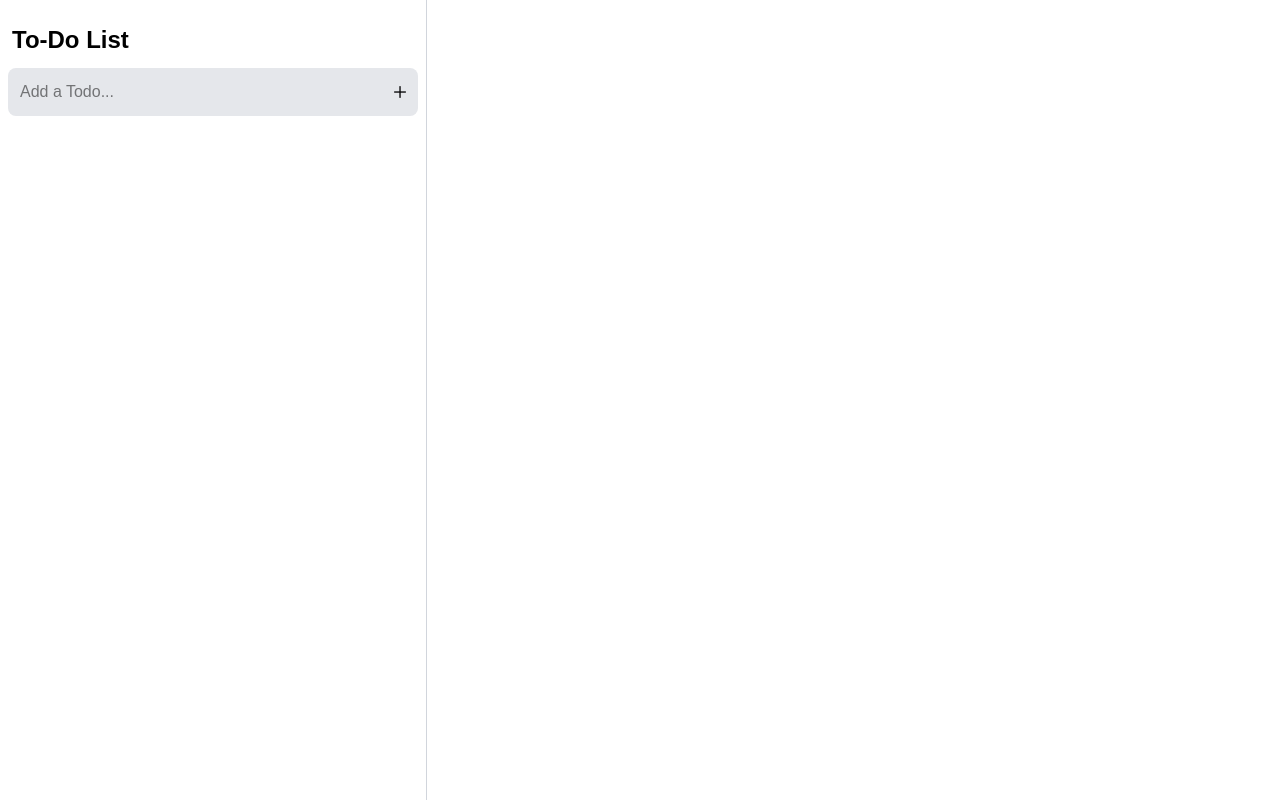
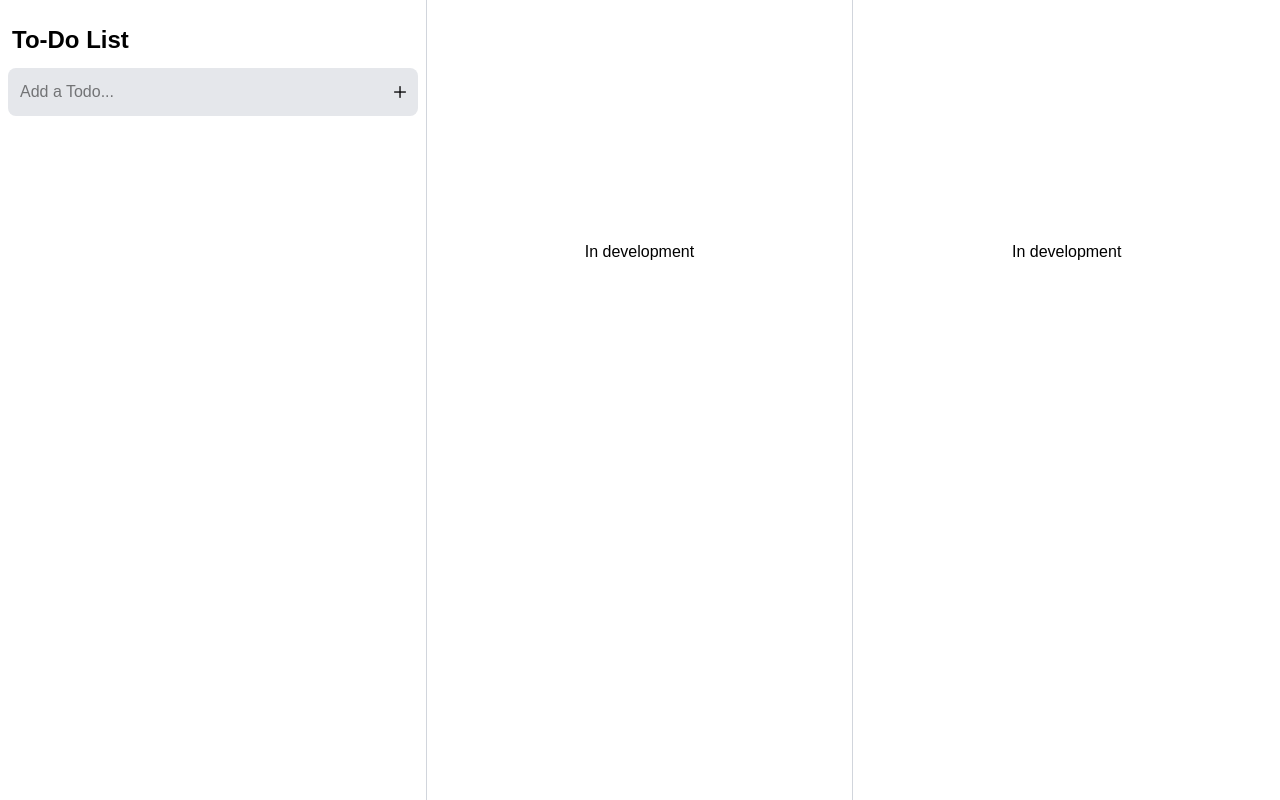
Before and after one commit to Kim-berlyA/3-in-1-productivity-app, a React (Vite) app: page / in a window 1280 px wide. Built offline with nearby package versions, Linux system fonts and the light colour scheme; a web font is replaced by a local one.

Commit message:
refactor: reorganize imports and enhance NavBar functionality; add Timer and Notes components

```diff
--- a/src/App.jsx
+++ b/src/App.jsx
@@ -1,13 +1,17 @@
-import ToDo from './pages/todo'
-import NavBar from './components/navbar'
+import ToDo from './pages/todo';
+import Timer from './pages/timer';
+import Notes from './pages/notes';
+import NavBar from './components/navbar';
 
 export default function App() {
   return (
     <div className='grid grid-cols-1 md:grid-cols-3'>
-      <div className='w-full flex md:hidden justify-center'>
+      <div className='w-full flex md:hidden'>
         <NavBar />
       </div>
       <ToDo />
+      <Timer />
+      <Notes />
     </div>
   )
 }
--- a/src/components/navbar.jsx
+++ b/src/components/navbar.jsx
@@ -1,11 +1,25 @@
 import { useState } from "react";
+import Todo from "../pages/todo";
+import Timer from "../pages/timer";
+import Notes from "../pages/notes";
 
 export default function NavBar() {
   const [activeTab, setActiveTab] = useState("To-Do");
 
   const tabs = ['To-Do', 'Timer', 'Notes'];
 
+  function currentTab() {
+    if (activeTab === 'To-Do') {
+      return <Todo />;
+    } else if (activeTab === 'Timer' ){
+      return <Timer />;
+    } else {
+      return <Notes />;
+    }
+  }
+
   return (
+    <div className="flex flex-col w-full items-center">
       <nav
         className="w-fit border border-gray-300 py-1.5 px-1.5 rounded-full mt-3"
       >
@@ -20,5 +34,8 @@ export default function NavBar() {
           </button>
         ))}
       </nav>
+
+      {currentTab()}
+    </div>
   )
 }
--- a/src/pages/notes.jsx
+++ b/src/pages/notes.jsx
@@ -0,0 +1,7 @@
+export default function Notes() {
+  return (
+    <div className='flex flex-col items-center h-screen col-span-1 md:col-span-1'>
+      <p className="mt-60">In development</p>
+    </div>
+  )
+}
--- a/src/pages/timer.jsx
+++ b/src/pages/timer.jsx
@@ -0,0 +1,7 @@
+export default function Timer() {
+  return (
+    <div className='flex flex-col items-center h-screen w-full md:border-r md:border-gray-300 col-span-1 md:col-span-1'>
+      <p className="mt-60">In development</p>
+    </div>
+  )
+}
--- a/src/pages/todo.jsx
+++ b/src/pages/todo.jsx
@@ -1,4 +1,4 @@
-import { useRef, useState } from 'react';
+import { useRef, useState, useEffect } from 'react';
 import plusIcon from '../assets/plus.png';
 import ToDoItems from "../components/TodoItems";
 
@@ -31,7 +31,7 @@ export default function ToDo() {
   }
 
   return(
-    <div className='h-screen col-span-1 md:col-span-1 md:border-r md:border-gray-300 overflow-y-scroll'>
+    <div className='h-screen col-span-1 md:col-span-1 md:border-r md:border-gray-300 overflow-y-auto w-full'>
       <div className="flex flex-col justify-center items-center px-2">
         <div className="w-full">
           <div className='sticky top-0 bg-white py-3'>
--- /dev/null
+++ b/src/utils/localStorage.jsx
@@ -0,0 +1,7 @@
+export function saveToLocalStorage(todos) {
+  localStorage.setItem("todos", JSON.stringify(todos))
+}
+
+export function getFromLocalStorage() {
+  localStorage.getItem("todos")
+}
```
Lines whose indentation alone changed are shown as unchanged.
